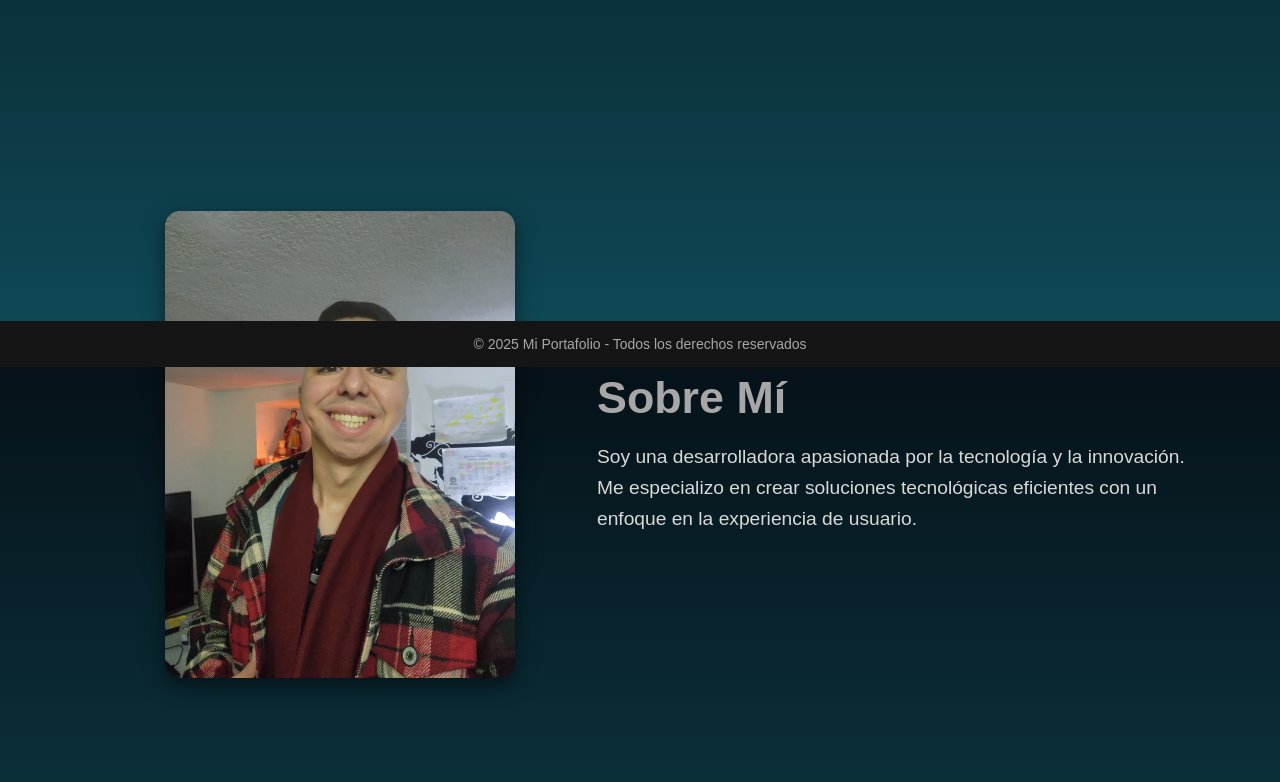
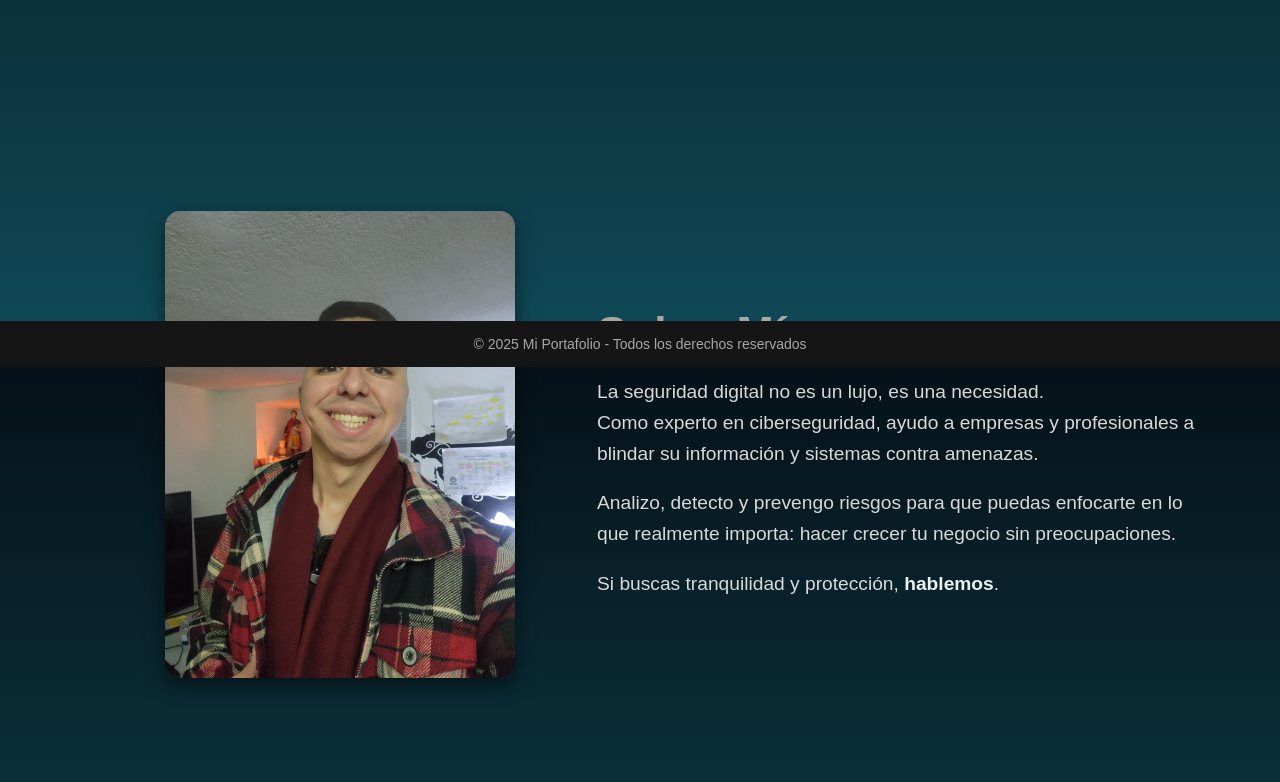
Before and after one commit to GiaWong/Portafolio_JC, a Next.js app: page / in a window 1280 px wide. Shown: the part 433-1215 px from the top of the page. Built offline with nearby package versions, Linux system fonts and the light colour scheme.

Commit message:
feat: agrego enlace

```diff
--- a/src/components/layout/AboutSection.js
+++ b/src/components/layout/AboutSection.js
@@ -34,8 +34,17 @@ export default function AboutSection() {
       <div className={`${styles.aboutTextContainer} ${isVisible ? styles.reveal : ""}`}>
         <h2 className={styles.aboutTitle}>Sobre Mí</h2>
         <p className={styles.aboutText}>
-          Soy una desarrolladora apasionada por la tecnología y la innovación.
-          Me especializo en crear soluciones tecnológicas eficientes con un enfoque en la experiencia de usuario.
+          La seguridad digital no es un lujo, es una necesidad. <br />
+          Como experto en ciberseguridad, ayudo a empresas y profesionales a blindar su información y
+          sistemas contra amenazas.
+        </p>
+        <p className={styles.aboutText}>
+          Analizo, detecto y prevengo riesgos para que puedas enfocarte en
+          lo que realmente importa: hacer crecer tu negocio sin preocupaciones.
+        </p>
+        <p className={styles.aboutText}>
+          Si buscas tranquilidad y protección,{" "}
+          <a href="#contacto" className={styles.contactLink}>hablemos</a>.
         </p>
       </div>
 
--- a/src/styles/AboutSection.module.css
+++ b/src/styles/AboutSection.module.css
@@ -82,3 +82,14 @@
   transform: translateY(0);
 }
 }
+.contactLink {
+  color: #ecf1ef; /* Cambia este color a tu preferencia */
+  font-weight: bold;
+  text-decoration: none;
+  transition: color 0.3s ease-in-out;
+}
+
+.contactLink:hover {
+  color: #ffcc00; /* Color al pasar el mouse */
+  text-decoration: underline;
+}
```
Also changed, not shown: src/styles/ContactSection.module.css (line endings or trailing spaces).
